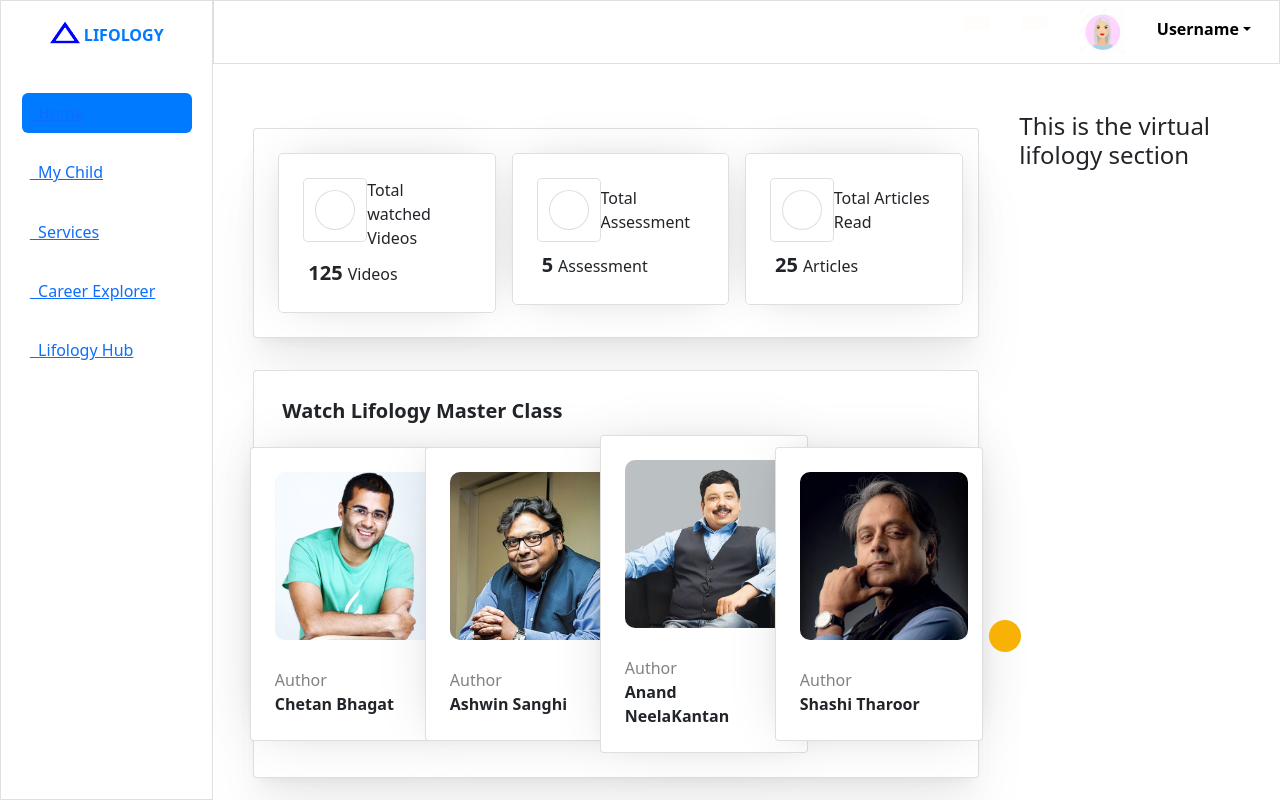
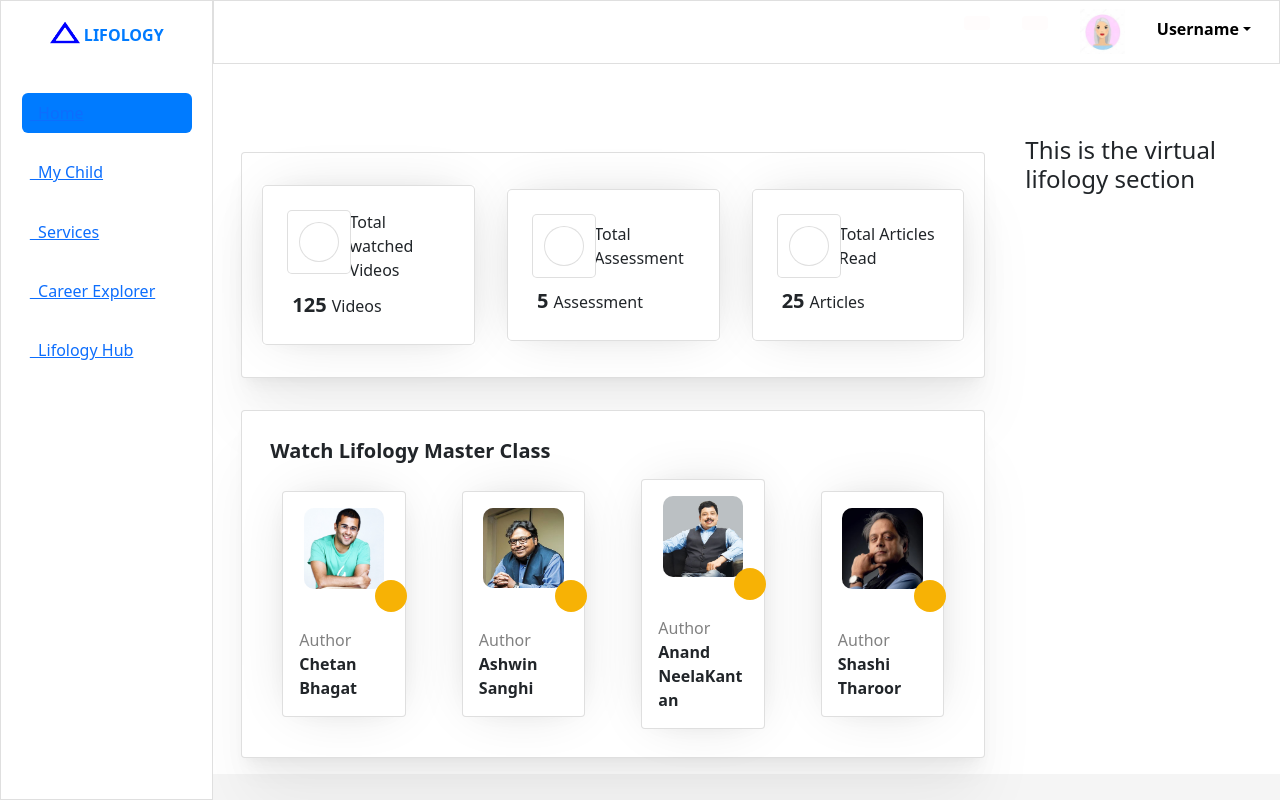
Before and after one commit to utkarsh-govindam/demo, a Next.js app in the folder demo-project/: page /userDashboard in a window 1280 px wide. Built offline with nearby package versions, Linux system fonts and the light colour scheme.

Commit message:
added responsiveness
Added bootstrap classes to make the page more responsive and fixed some CSS properties

```diff
--- a/demo-project/components/Navigation.js
+++ b/demo-project/components/Navigation.js
@@ -6,7 +6,7 @@
 	return (
 		<div className="container-fluid p-0 m-0">
 			<div className="row navbarcontainer m-0 p-0">
-				<div className="col-sm-2 p-0 m-0">
+				<div className="fixed-top col-sm-2 p-0 m-0">
 				<div className="card">
 					<div className={DashboardStyles.navigation}>
 						<div className={DashboardStyles.cardheading}>
@@ -44,10 +44,10 @@
 				</div>
 
 				</div>
-				<div className="col-sm-10">
+				<div className="offset-2 col-sm-10">
 					<div className={"row"}>
 						<div className={"card " + DashboardStyles.Appbar}>
-							<ul className="list-unstyled d-flex justify-content-end">
+							<ul className=" list-unstyled d-flex justify-content-end">
 								{/* <li className="">Dashoard</li> */}
 								<li className=" nav-item nav-link">
 									{/* <input className="form-control" type="search" aria-label="Search" /> */}
@@ -107,7 +107,7 @@
 							</ul>
 						</div>
 						</div>
-						<div className="row m-0 p-0">
+						<div className="row mt-4 p-0">
 							<div className="col-md-12 mt-5">{children}</div>
 						</div>
 					</div>
--- a/demo-project/components/dashboard/classesCard/classesCard.js
+++ b/demo-project/components/dashboard/classesCard/classesCard.js
@@ -12,25 +12,25 @@
 								Watch Lifology Master Class
 							</h5>
 						</div>
-						<div className="col-sm-3 d-flex justify-content-center align-items-center ">
+						<div className="p-1 col-lg-3 col-md-6 col-sm-12 d-flex justify-content-center align-items-center ">
 							<VideoCard
 								author="Chetan Bhagat"
 								imgSrc="/authors/ChetanBhagatImage.jpg"
 							/>
 						</div>
-						<div className="col-sm-3 d-flex justify-content-center align-items-center ">
+						<div className="p-1 col-lg-3 col-md-6 col-sm-12 d-flex justify-content-center align-items-center ">
 							<VideoCard
 								author="Ashwin Sanghi"
 								imgSrc="/authors/AshwinSanghiImagejpg.jpg"
 							/>
 						</div>
-						<div className="col-sm-3 d-flex justify-content-center align-items-center ">
+						<div className="p-1 col-lg-3 col-md-6 col-sm-12 d-flex justify-content-center align-items-center ">
 							<VideoCard
 								author="Anand NeelaKantan"
 								imgSrc="/authors/AnandNeelakantanImage.jpg"
 							/>
 						</div>
-						<div className="col-sm-3 d-flex justify-content-center align-items-center ">
+						<div className="p-1 col-lg-3 col-md-6 col-sm-12 d-flex justify-content-center align-items-center ">
 							<VideoCard
 								author="Shashi Tharoor"
 								imgSrc="/authors/ShashiTharoorImage.jpg"
--- a/demo-project/components/dashboard/classesCard/videoCard.js
+++ b/demo-project/components/dashboard/classesCard/videoCard.js
@@ -3,15 +3,21 @@
 
 const VideoCard = (props) => {
 	return (
-		<div>
-			<div className={"p-2 card " + styles.baseCard}>
+		<div className="container-fluid">
+			<div className={"card " + styles.baseCard}>
 				<div className={"card-body "}>
-					<img
-						className={styles.image}
-						src={props.imgSrc}
-						alt="Image of Chetan Bhagat"
-					/>
-					<div className={styles.playButton}>
+					<div className="d-flex justify-content-center align-items-center">
+						<img
+							className={styles.image}
+							src={props.imgSrc}
+							alt="Image of Chetan Bhagat"
+						/>
+					</div>
+					<div
+						className={
+							styles.playButton
+						}
+					>
 						<div
 							className={
 								"d-flex justify-content-center align-items-center " +
@@ -27,7 +33,9 @@
 					</div>
 					<div className="mt-3">
 						<span className={styles.author}>Author</span>
-						<div className={"pb-0 " + styles.name}>{props.author}</div>
+						<div className={"pb-0 " + styles.name}>
+							{props.author}
+						</div>
 					</div>
 				</div>
 			</div>
--- a/demo-project/components/dashboard/detailsCard/detailsCard.js
+++ b/demo-project/components/dashboard/detailsCard/detailsCard.js
@@ -5,9 +5,9 @@
 	return (
 		<div>
 			<div className={"card " + styles.outerCard}>
-				<div className="col-sm-12">
-					<div className="row p-4">
-						<div className="col-4">
+				<div className="col-12">
+					<div className="row p-3 d-flex justify-content-center align-items-center">
+						<div className="p-3 col-lg-4 col-md-12   ">
 							<InfoCard
 								color="blue"
 								value={125}
@@ -16,7 +16,7 @@
 								icon="play"
 							/>
 						</div>
-						<div className="col-4">
+						<div className="p-3 col-lg-4 col-md-12">
 							<InfoCard
 								color="green"
 								value={5}
@@ -25,7 +25,7 @@
 								icon="graduation-cap"
 							/>
 						</div>
-						<div className="col-4">
+						<div className="p-3 col-lg-4 col-md-12 ">
 							<InfoCard
 								color="orange"
 								value={25}
--- a/demo-project/styles/Dashboard.module.css
+++ b/demo-project/styles/Dashboard.module.css
@@ -32,5 +32,8 @@
 }
 
 .Appbar {
+	width: 84%;
 	height: 4rem;
+	position: fixed;
+	z-index: 1;
 }
--- a/demo-project/styles/classesCard.module.css
+++ b/demo-project/styles/classesCard.module.css
@@ -20,13 +20,13 @@
 
 	border: 1px rgba(223, 223, 223, 0.527) solid;
 	border-radius: 4px !important;
-	width: 26vh;
-	height: auto;
+	/* width: auto;
+	height: auto; */
 }
 
 .image {
 	border-radius: 10px;
-	width: 21vh;
+	width: 90%;
 	height: auto;
 }
 
@@ -46,7 +46,8 @@
 
 .playButton {
 	position: relative;
-	margin: -1.25rem 0 0 11.8rem;
+	margin-top: -10%;
+	margin-left: 85%;
 }
 
 .circle {
--- a/demo-project/styles/detailsCard.module.css
+++ b/demo-project/styles/detailsCard.module.css
@@ -72,7 +72,7 @@
 }
 
 .infoCard {
-	width: 17vw;
+	width: 100%;
 	height: auto;
 	box-shadow: 0 0px 1.3px -14px rgba(0, 0, 0, 0.052),
 		0 0px 3.1px -14px rgba(0, 0, 0, 0.067),
```
